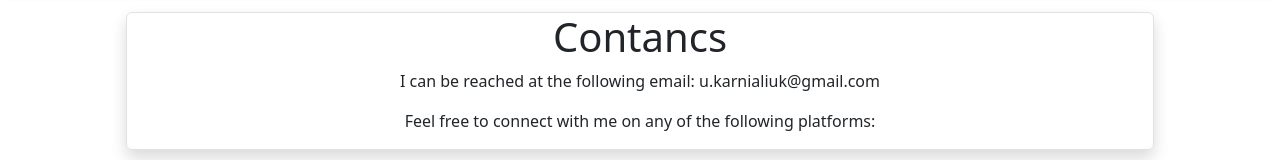
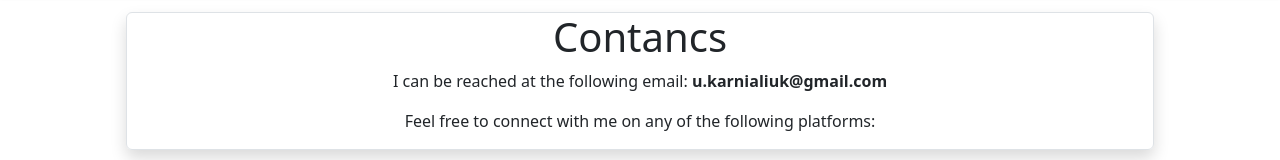
Before and after one commit to Kornull/personal-portfolio, an Angular app: page /contacts in a window 1280 px wide. Shown: the part 226-386 px from the top of the page. Built offline with nearby package versions, Linux system fonts and the light colour scheme.

Commit message:
fix: mail

```diff
--- a/src/app/contacts/contacts.component.html
+++ b/src/app/contacts/contacts.component.html
@@ -2,7 +2,7 @@
   <div class="text-center border mb-5 shadow rounded">
     <h1>Contancs</h1>
     <p>I can be reached at the following email&#58;
-      <a href="mailto:u.karnialiuk@gmail.com" class="text-decoration-none text-dark hover-text">u&#46;karnialiuk@gmail&#46;com</a>
+      <a href="mailto:u.karnialiuk@gmail.com" class="text-decoration-none text-dark hover-text fw-bold">u&#46;karnialiuk@gmail&#46;com</a>
 
     </p>
     <p>Feel free to connect with me on any of the following platforms&#58;</p>
```
